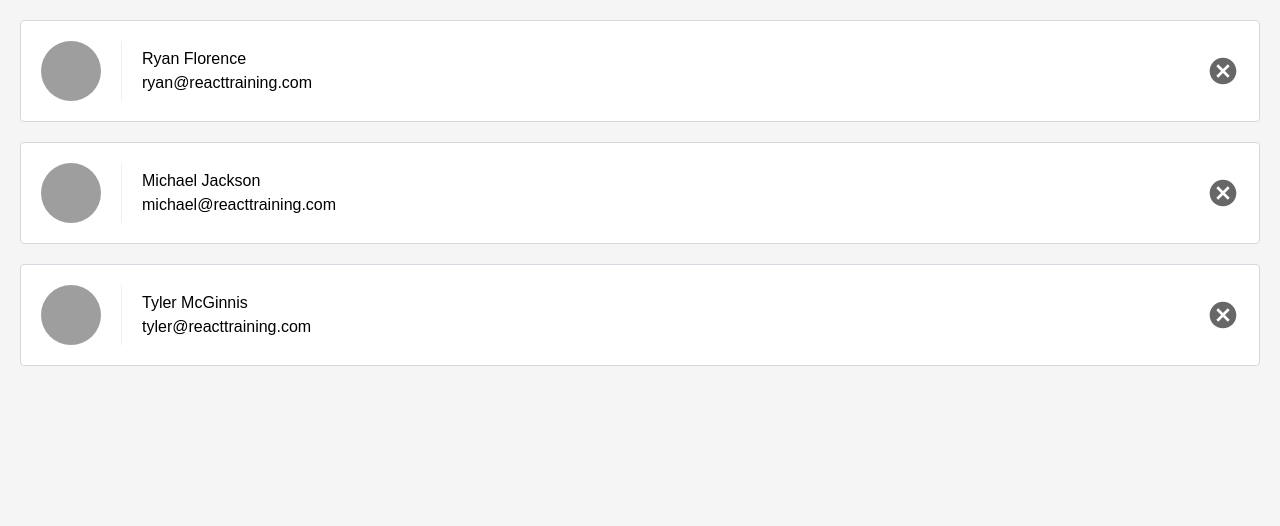
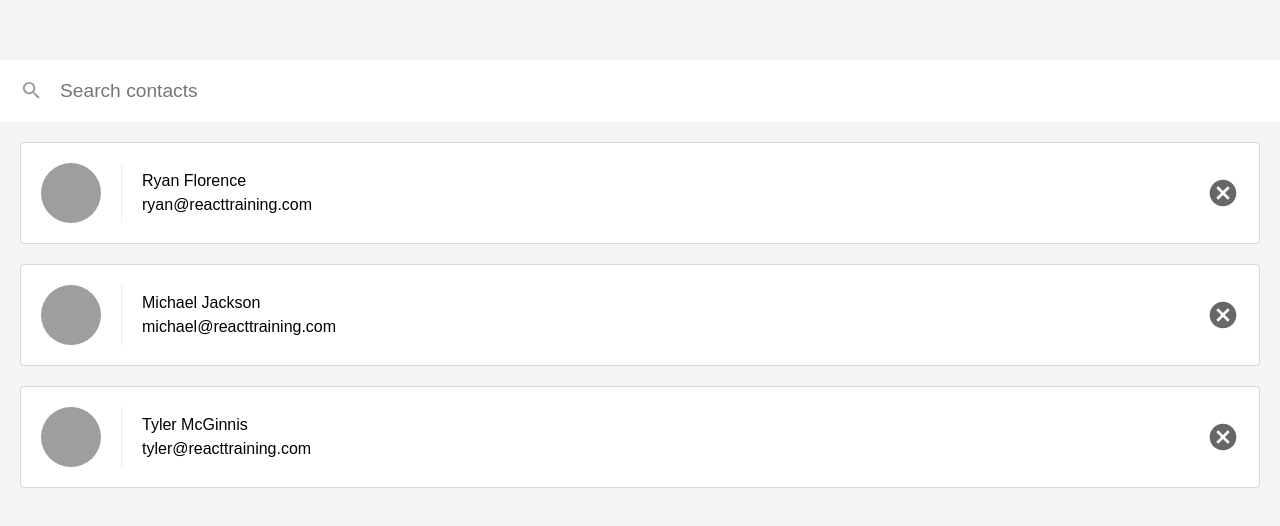
Before and after one commit to dor4231/React_ContactList, a React (Create React App) app: page / in a window 1280 px wide. Shown: the top 526 px of the page. Built offline with nearby package versions, Linux system fonts and the light colour scheme.

Commit message:
feat: Update the ListContacts state while changing search tet input

```diff
--- a/package.json
+++ b/package.json
@@ -3,9 +3,12 @@
   "version": "0.1.0",
   "private": true,
   "dependencies": {
+    "escape-string-regexp": "^1.0.5",
+    "jshint": "^2.9.6",
     "react": "^16.4.2",
     "react-dom": "^16.4.2",
-    "react-scripts": "1.1.4"
+    "react-scripts": "1.1.4",
+    "sort-by": "^1.2.0"
   },
   "scripts": {
     "start": "react-scripts start",
--- a/src/ListContacts.js
+++ b/src/ListContacts.js
@@ -1,10 +1,37 @@
 import React, { Component } from 'react'
+import PropTypes from 'prop-types'
+import escapeRegExp from 'escape-string-regexp'
+import sortBy from 'sort-by'
 
 
-function ListContacts(props) {
+class ListContacts extends Component {
+    static propTypes = {
+        contacts: PropTypes.array.isRequired,
+        onDeleteContact: PropTypes.func.isRequired
+    }
+
+    state = {
+        query: ''
+    }
+
+    updateQuery = (query) => {
+        this.setState( {query: query.trim() })
+    }
+
+    render() {
         return (
+            <div className='list-contacts'>
+                <div className='list-contact-top'>
+                    <input
+                        className='search-contacts'
+                        type='text'
+                        placeholder='Search contacts'
+                        value={this.state.query}
+                        onChange={(event) => this.updateQuery(event.target.value)}
+                        />
+                </div>
                 <ol className='contact-list'>
-            {props.contacts.map(person => (
+                    {this.props.contacts.map(person => (
                         <li key={person.id} className='contact-list-item'>
                         <div className='contact-avatar' style={{
                             backgroundImage: `url(${person.avatarURL})`
@@ -13,14 +40,18 @@ function ListContacts(props) {
                             <p>{person.name}</p>
                             <p>{person.email}</p>
                         </div>
-                    <button onClick={() => props.onDeleteContact(person)} className='contact-remove'>
+                            <button onClick={() => this.props.onDeleteContact(person)} className='contact-remove'>
                                 Remove
                             </button>
                         </li>
                     ))}
                 </ol>
+            </div>
         )
+    }
 }
 
 
+
+
 export default ListContacts
```
Also changed, not shown: 1 other file (tests, documents, lock files or other folders). Lines whose indentation alone changed are shown as unchanged.
